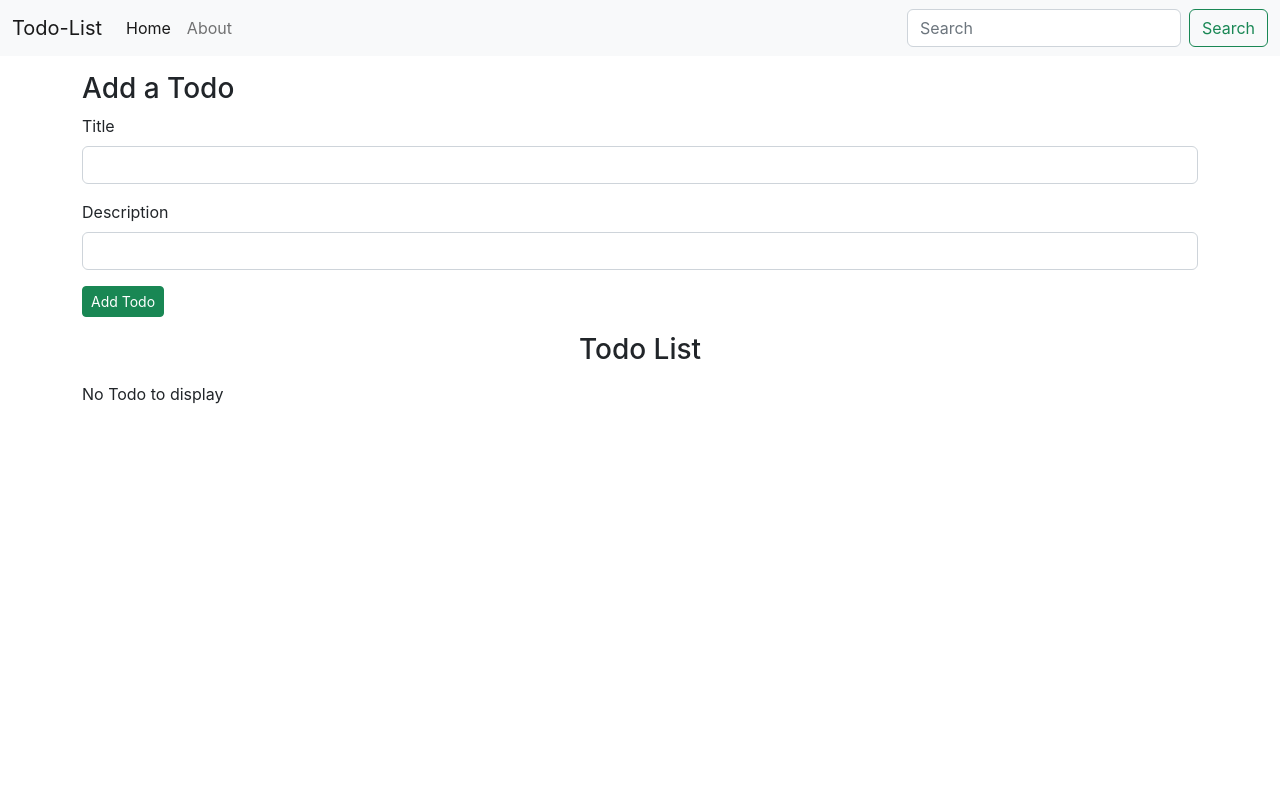
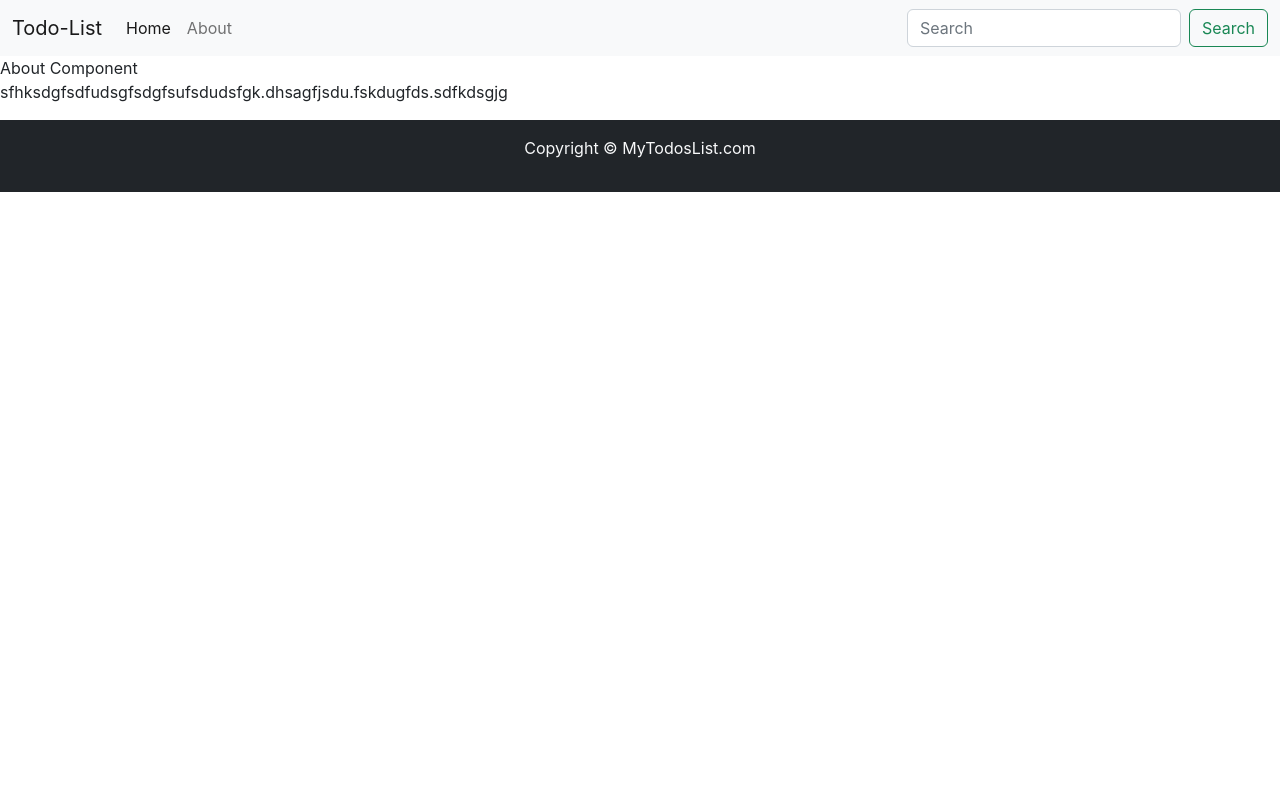
Before and after one commit to tushargupta010/todo-app, a React (Create React App) app: page /about in a window 1280 px wide. Shown: the top 800 px of the page. Built offline with nearby package versions, Linux system fonts and the light colour scheme.

Commit message:
React Router Added

```diff
--- a/package.json
+++ b/package.json
@@ -8,6 +8,7 @@
     "@testing-library/user-event": "^13.5.0",
     "react": "^18.2.0",
     "react-dom": "^18.2.0",
+    "react-router-dom": "^6.3.0",
     "react-scripts": "5.0.1",
     "web-vitals": "^2.1.4"
   },
--- a/src/App.js
+++ b/src/App.js
@@ -5,6 +5,8 @@ import { Todos } from "./MyComponents/Todos";
 import { Footer } from "./MyComponents/Footer";
 import React, { useEffect, useState } from "react";
 import { AddTodo } from "./MyComponents/AddTodo";
+import { BrowserRouter as Router, Routes, Route, Link } from "react-router-dom";
+import { About } from "./MyComponents/About";
 
 function App() {
   let initTodos;
@@ -51,12 +53,22 @@ function App() {
   };
 
   return (
-    <>
+    <Router>
       <Header title="Todo-List" searchBar={true} />
-      <AddTodo addTodo={addTodo} />
-      <Todos todos={todos} onDelete={onDelete} />
+      <Routes>
+        <Route
+          path="/"
+          element={
+            <>
+              <AddTodo addTodo={addTodo} />
+              <Todos todos={todos} onDelete={onDelete} />
+            </>
+          }
+        ></Route>
+        <Route path="/about" element={<About />}></Route>
+      </Routes>
       <Footer />
-    </>
+    </Router>
   );
 }
 
--- /dev/null
+++ b/src/MyComponents/About.js
@@ -0,0 +1,10 @@
+import React from "react";
+
+export const About = () => {
+  return (
+    <div>
+      About Component
+      <p>sfhksdgfsdfudsgfsdgfsufsdudsfgk.dhsagfjsdu.fskdugfds.sdfkdsgjg</p>
+    </div>
+  );
+};
--- a/src/MyComponents/AddTodo.js
+++ b/src/MyComponents/AddTodo.js
@@ -45,7 +45,7 @@ export const AddTodo = (props) => {
             id="exampleInputDesc"
           />
         </div>
-        <button type="submit" class="btn btn-sm btn-success">
+        <button type="submit" className="btn btn-sm btn-success">
           Add Todo
         </button>
       </form>
--- a/src/MyComponents/Header.js
+++ b/src/MyComponents/Header.js
@@ -1,13 +1,14 @@
 import React from "react";
 import PropTypes from "prop-types";
+import { Link } from "react-router-dom";
 
 export default function Header(props) {
   return (
     <nav className="navbar navbar-expand-lg bg-light">
       <div className="container-fluid">
-        <a className="navbar-brand" href="#">
+        <Link className="navbar-brand" to="/">
           {props.title}
-        </a>
+        </Link>
         <button
           className="navbar-toggler"
           type="button"
@@ -22,14 +23,14 @@ export default function Header(props) {
         <div className="collapse navbar-collapse" id="navbarSupportedContent">
           <ul className="navbar-nav me-auto mb-2 mb-lg-0">
             <li className="nav-item">
-              <a className="nav-link active" aria-current="page" href="#">
+              <Link className="nav-link active" aria-current="page" to="/">
                 Home
-              </a>
+              </Link>
             </li>
             <li className="nav-item">
-              <a className="nav-link" href="#">
+              <Link className="nav-link" to="/about">
                 About
-              </a>
+              </Link>
             </li>
           </ul>
           {props.searchBar ? (
--- a/src/MyComponents/Todo.js
+++ b/src/MyComponents/Todo.js
@@ -13,6 +13,7 @@ export const Todo = ({ todo, onDelete }) => {
       >
         Delete
       </button>
+      <hr />
     </div>
   );
 };
--- a/src/MyComponents/Todos.js
+++ b/src/MyComponents/Todos.js
@@ -12,10 +12,7 @@ export const Todos = (props) => {
         ? "No Todo to display"
         : props.todos.map((todo) => {
             return (
-              <>
-                <Todo todo={todo} key={todo.sno} onDelete={props.onDelete} />
-                <hr />
-              </>
+              <Todo todo={todo} key={todo.sno} onDelete={props.onDelete} />
             );
           })}
     </div>
```
Also changed, not shown: src/index.js (+9 -6 lines), 1 other file (tests, documents, lock files or other folders).
